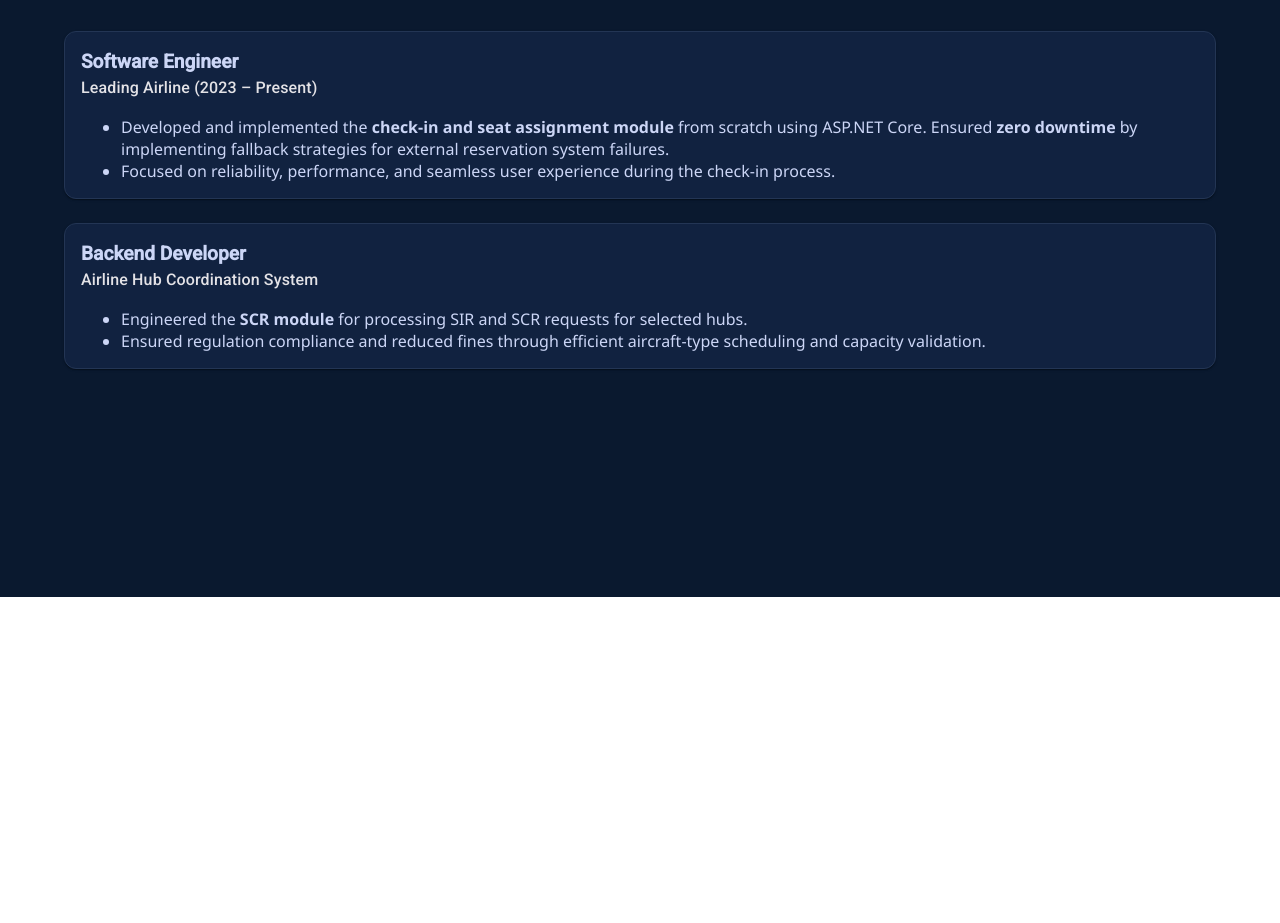
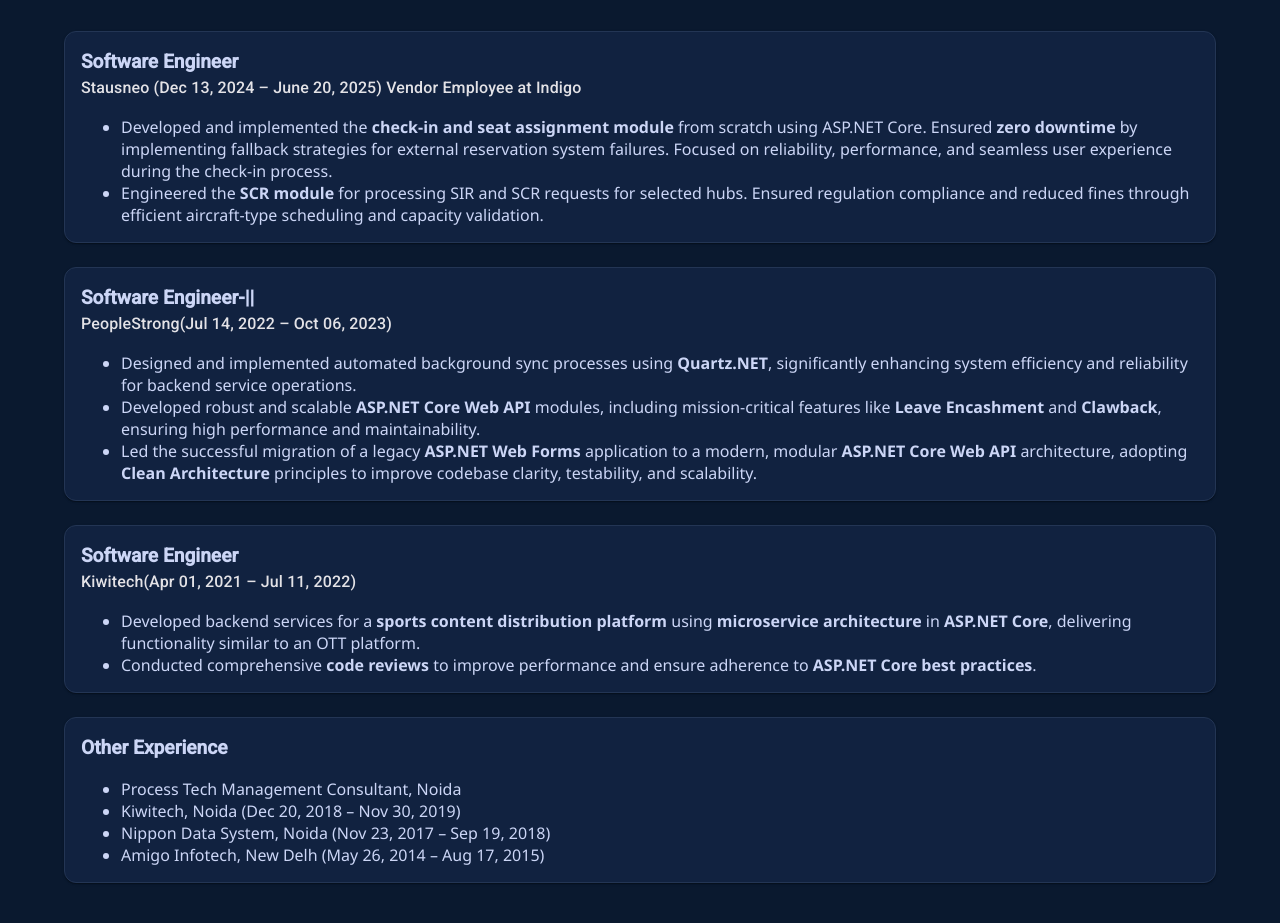
Before and after one commit to raviprakashmca/portfolio, an Angular app: page / in a window 1280 px wide. Shown: the part 331-1254 px from the top of the page. Before the commit the page ends 928 px from the top, so only its background shows below. Built offline with nearby package versions, Linux system fonts and the light colour scheme.

Commit message:
added exp

```diff
--- a/src/app/app.scss
+++ b/src/app/app.scss
@@ -2,7 +2,7 @@
   background: #0a192f;
   color: #ccd6f6;
   font-family: 'Segoe UI', sans-serif;
-  height: 100vh;
+  height: 100%;
   padding: 2rem;
 }
 
--- a/src/app/experience/experience.html
+++ b/src/app/experience/experience.html
@@ -4,16 +4,17 @@
   <mat-card class="exp-card">
     <mat-card-header>
       <mat-card-title>Software Engineer</mat-card-title>
-      <mat-card-subtitle>Leading Airline (2023 – Present)</mat-card-subtitle>
+      <mat-card-subtitle>Stausneo (Dec 13, 2024 – June 20, 2025) Vendor Employee at Indigo</mat-card-subtitle>
     </mat-card-header>
     <mat-card-content>
       <ul>
         <li>
           Developed and implemented the <strong>check-in and seat assignment module</strong> from scratch using ASP.NET Core.
           Ensured <strong>zero downtime</strong> by implementing fallback strategies for external reservation system failures.
-        </li>
+           Focused on reliability, performance, and seamless user experience during the check-in process.        </li>
         <li>
-          Focused on reliability, performance, and seamless user experience during the check-in process.
+         Engineered the <strong>SCR module</strong> for processing SIR and SCR requests for selected hubs.
+          Ensured regulation compliance and reduced fines through efficient aircraft-type scheduling and capacity validation.
         </li>
       </ul>
     </mat-card-content>
@@ -21,18 +22,46 @@
 
   <mat-card class="exp-card">
     <mat-card-header>
-      <mat-card-title>Backend Developer</mat-card-title>
-      <mat-card-subtitle>Airline Hub Coordination System</mat-card-subtitle>
+      <mat-card-title>Software Engineer-||</mat-card-title>
+      <mat-card-subtitle>PeopleStrong(Jul 14, 2022 – Oct 06, 2023)</mat-card-subtitle>
     </mat-card-header>
     <mat-card-content>
       <ul>
-        <li>
-          Engineered the <strong>SCR module</strong> for processing SIR and SCR requests for selected hubs.
-        </li>
-        <li>
-          Ensured regulation compliance and reduced fines through efficient aircraft-type scheduling and capacity validation.
-        </li>
-      </ul>
+  <li>Designed and implemented automated background sync processes using <strong>Quartz.NET</strong>, significantly enhancing system efficiency and reliability for backend service operations.</li>
+  <li>Developed robust and scalable <strong>ASP.NET Core Web API</strong> modules, including mission-critical features like <strong>Leave Encashment</strong> and <strong>Clawback</strong>, ensuring high performance and maintainability.</li>
+  <li>Led the successful migration of a legacy <strong>ASP.NET Web Forms</strong> application to a modern, modular <strong>ASP.NET Core Web API</strong> architecture, adopting <strong>Clean Architecture</strong> principles to improve codebase clarity, testability, and scalability.</li>
+</ul>
+
+    </mat-card-content>
+  </mat-card>
+   <mat-card class="exp-card">
+    <mat-card-header>
+      <mat-card-title>Software Engineer</mat-card-title>
+      <mat-card-subtitle>Kiwitech(Apr 01, 2021 – Jul 11, 2022)</mat-card-subtitle>
+    </mat-card-header>
+    <mat-card-content>
+     <ul>
+  <li>Developed backend services for a <strong>sports content distribution platform</strong> using <strong>microservice architecture</strong> in <strong>ASP.NET Core</strong>, delivering functionality similar to an OTT platform.</li>
+  <li>Conducted comprehensive <strong>code reviews</strong> to improve performance and ensure adherence to <strong>ASP.NET Core best practices</strong>.</li>
+</ul>
+
+
+    </mat-card-content>
+  </mat-card>
+    <mat-card class="exp-card">
+    <mat-card-header>
+      <mat-card-title>Other Experience</mat-card-title>
+      <mat-card-subtitle></mat-card-subtitle>
+    </mat-card-header>
+    <mat-card-content>
+     <ul>
+  <li>Process Tech Management Consultant, Noida</li>
+  <li>Kiwitech, Noida (Dec 20, 2018 – Nov 30, 2019)</li>
+  <li>Nippon Data System, Noida (Nov 23, 2017 – Sep 19, 2018)</li>
+  <li>Amigo Infotech, New Delh (May 26, 2014 – Aug 17, 2015)</li>
+ </ul>
+
+
     </mat-card-content>
   </mat-card>
 </section>
```
